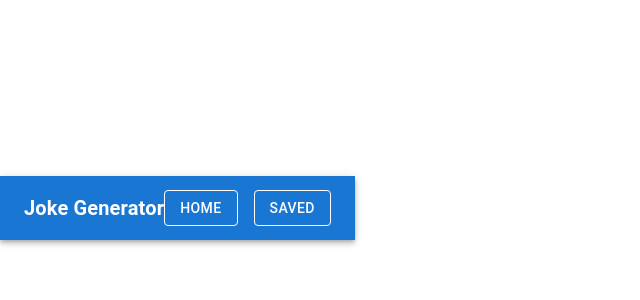
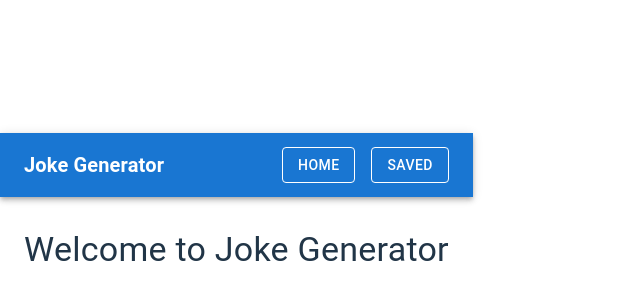
Before and after one commit to Ayanami-E/W11, a React (Vite) app: page / in a window 1280 px wide. Shown: the part 192-492 px from the top of the page, without its empty margins (0-640 px from the left). Built offline with nearby package versions, Linux system fonts and the light colour scheme.

Commit message:
Add files via upload

```diff
--- a/src/App.tsx
+++ b/src/App.tsx
@@ -1,7 +1,8 @@
+// src/App.tsx
 import { BrowserRouter as Router, Routes, Route } from 'react-router-dom';
 import Header from './components/Header';
-import Home from './pages/Home';
-import Saved from './pages/Saved';
+import Home from './pages/home';    // 导入的文件名是小写
+import Saved from './pages/saved';  // 导入的文件名是小写
 
 function App() {
   return (
@@ -9,8 +10,8 @@ function App() {
       <div>
         <Header />
         <Routes>
-          <Route path="/" element={<home />} />
-          <Route path="/saved" element={<saved />} />
+          <Route path="/" element={<Home />} />     // 组件名必须大写
+          <Route path="/saved" element={<Saved />} />  // 组件名必须大写
         </Routes>
       </div>
     </Router>
--- /dev/null
+++ b/src/pages/home.tsx
@@ -0,0 +1,14 @@
+// src/pages/home.tsx
+import { Container, Typography } from '@mui/material';
+
+const Home = () => {   // 组件名必须大写
+  return (
+    <Container maxWidth="md" sx={{ mt: 4 }}>
+      <Typography variant="h4" component="h1" gutterBottom>
+        Welcome to Joke Generator
+      </Typography>
+    </Container>
+  );
+};
+
+export default Home;  // 导出大写的组件
--- /dev/null
+++ b/src/pages/saved.tsx
@@ -0,0 +1,14 @@
+// src/pages/saved.tsx
+import { Container, Typography } from '@mui/material';
+
+const Saved = () => {   // 组件名必须大写
+  return (
+    <Container maxWidth="md" sx={{ mt: 4 }}>
+      <Typography variant="h4" component="h1" gutterBottom>
+        Saved Jokes
+      </Typography>
+    </Container>
+  );
+};
+
+export default Saved;  // 导出大写的组件
```
